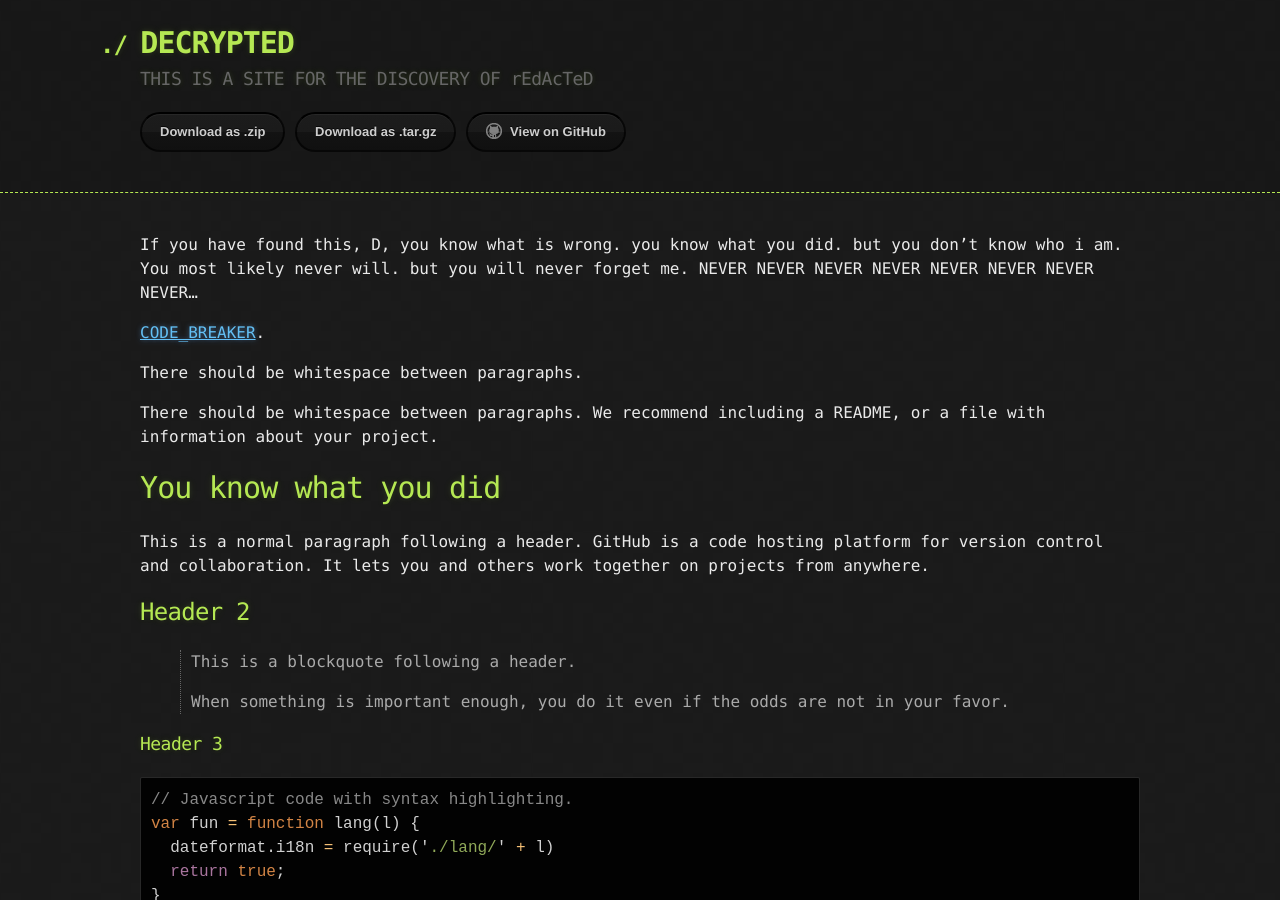
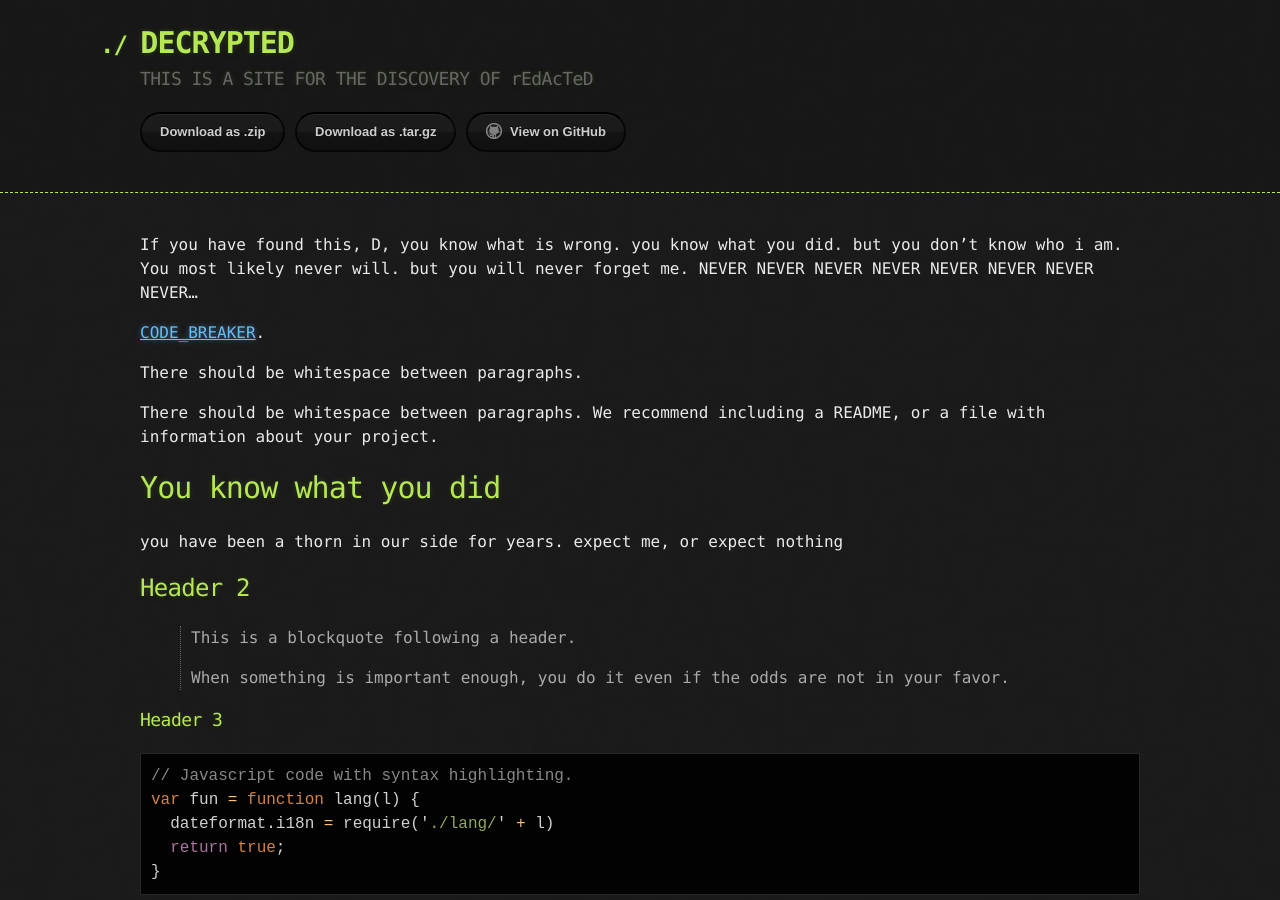
Before and after one commit to DECRYPTER04/DECRYPTED, a Jekyll site: the page built from index.md, in a window 1280 px wide and 900 px high. Built offline with Jekyll 4.4.1, drawn with Linux system fonts in a browser that asks for light colours.

Commit message:
Update index.md

```diff
--- a/index.md
+++ b/index.md
@@ -12,7 +12,7 @@ There should be whitespace between paragraphs. We recommend including a README,
 
 # You know what you did
 
-This is a normal paragraph following a header. GitHub is a code hosting platform for version control and collaboration. It lets you and others work together on projects from anywhere.
+you have been a thorn in our side for years. expect me, or expect nothing
 
 ## Header 2
 
```
